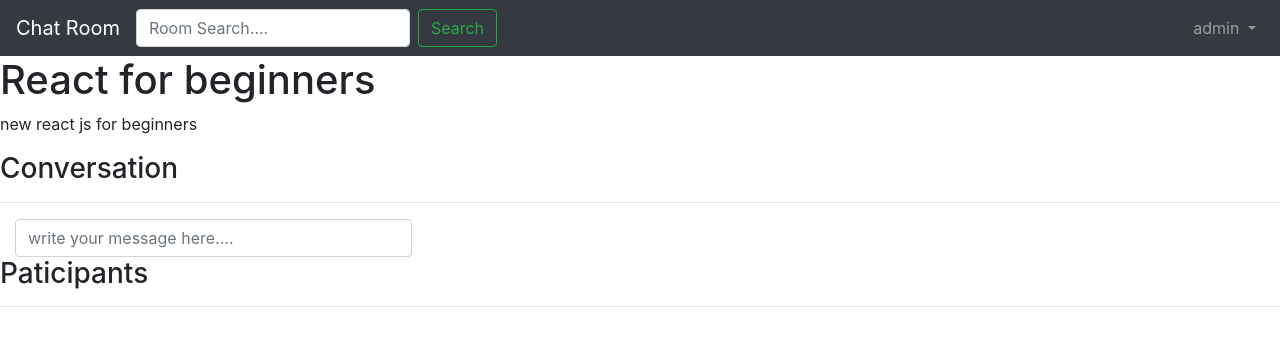
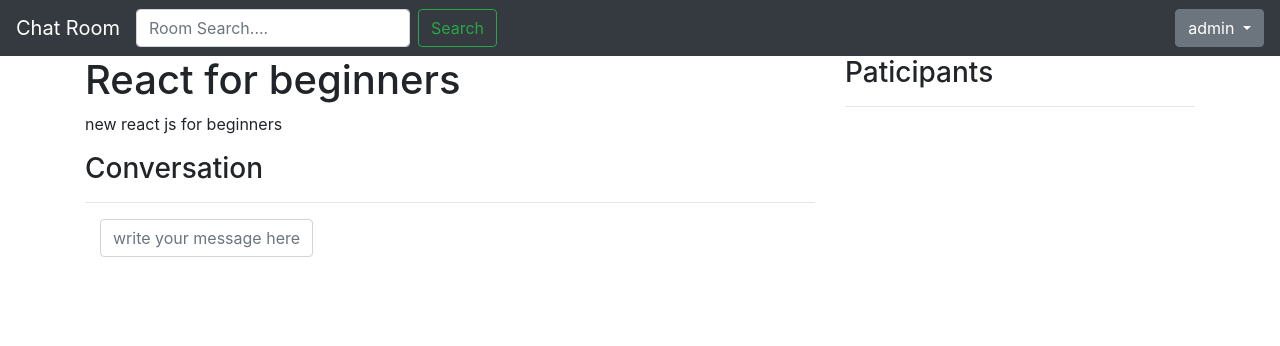
Before and after one commit to jeet123master/django-chat, a Django app: page /room/6/ in a window 1280 px wide. Shown: the top 346 px of the page. Run offline with Django 3.2, Linux system fonts and the light colour scheme; a user stored in the database is signed in; data comes from the database, SQL or seed files in the repository; both versions use the stored data as it was after the commit; some libraries are stand-ins or nearby versions.

Commit message:
layout changes

```diff
--- a/base/urls.py
+++ b/base/urls.py
@@ -6,6 +6,7 @@ urlpatterns = [
     path('login/', views.LoginPage, name="login-page"),
     path('logout/', views.LogoutUser, name="logout-page"),
     path('register/', views.RegisterUser, name="register-page"),
+    path('update-user/', views.UpdateUser, name="update-user"),
 
     path('', views.Home, name="home"),
     path('room/<str:pk>/', views.RoomView, name="room"),
--- a/base/views.py
+++ b/base/views.py
@@ -194,3 +194,7 @@ def DeleteMessage(request, pk):
 		'message':message
 	}
 	return render(request, 'base/message_delete.html', context)
+
+@login_required(login_url="login-page")
+def UpdateUser(request):
+	return render(request, 'base/user_update.html')
--- a/templates/base/home.html
+++ b/templates/base/home.html
@@ -2,7 +2,7 @@
 
 {% block content %}
 
-<div class="container">
+
 	<div class="row my-4">
 		<div class="col-md-3">
 		{% include 'base/topic_component.html' %}
@@ -23,6 +23,6 @@
 	</div>
 
 
-</div>
+
 
 {% endblock %}
--- a/templates/base/room.html
+++ b/templates/base/room.html
@@ -2,8 +2,8 @@
 
 {% block content %}
 
-<div class="room-container">
-	<div>
+<div class="row">
+	<div class="col-md-8">
 		<h1>{{room.name}}</h1>
 		<p>{{room.description}}</p>
 
@@ -30,10 +30,10 @@
 				<input type="text" name="body" class="form-control" placeholder="write your message here....">
 			</form>
 		</div>
-{% endif %}
+		{% endif %}
 	</div>
 
-	<div>
+	<div class="col-md-4">
 		<h3>Paticipants</h3>
 		<hr>
 		{% for user in participants %}
--- a/templates/main.html
+++ b/templates/main.html
@@ -26,9 +26,11 @@
 	{% endif %}
 
 
-	{% block content %}
+	<div class="container">
+   {% block content %}
 
-	{% endblock %}
+  {% endblock %}
+  </div>
 
     <script src="https://code.jquery.com/jquery-3.3.1.slim.min.js" integrity="sha384-q8i/X+965DzO0rT7abK41JStQIAqVgRVzpbzo5smXKp4YfRvH+8abtTE1Pi6jizo" crossorigin="anonymous"></script>
     <script src="https://cdnjs.cloudflare.com/ajax/libs/popper.js/1.14.7/umd/popper.min.js" integrity="sha384-UO2eT0CpHqdSJQ6hJty5KVphtPhzWj9WO1clHTMGa3JDZwrnQq4sF86dIHNDz0W1" crossorigin="anonymous"></script>
--- a/templates/partials/navbar.html
+++ b/templates/partials/navbar.html
@@ -12,15 +12,16 @@
     <ul class="navbar-nav ml-auto">
 
       {% if request.user.is_authenticated %}
-      <li class="nav-item dropdown">
-        <a class="nav-link dropdown-toggle" href="#" id="navbarDropdown" role="button" data-toggle="dropdown" aria-expanded="false">
-          {{request.user}}
-        </a>
-        <div class="dropdown-menu" aria-labelledby="navbarDropdown">
-          <a class="nav-link" href="{% url 'logout-page' %}">Logout</a>
+      <div class="dropdown">
+        <button class="btn btn-secondary dropdown-toggle" type="button" id="dropdownMenuButton" data-toggle="dropdown" aria-expanded="false">
+          {{request.user.username}}
+        </button>
+        <div class="dropdown-menu" aria-labelledby="dropdownMenuButton">
+          <a class="dropdown-item" href="{% url 'logout-page' %}"><i class="fa fa-sign-out"></i>Logout</a>
+          <a class="dropdown-item" href="{% url 'update-user' %}"><i class="fa fa-cog"></i>Setting</a>
+        </div>
+      </div>
 
-        </div>
-      </li>
 		{% else %}
 		<li class="nav-item">
       <a class="nav-link" href="{% url 'login-page' %}">Login</a>
```
Also changed, not shown: templates/base/login_register.html (+4 -4 lines), templates/base/user_update.html (added, +16 -0 lines), db.sqlite3.
